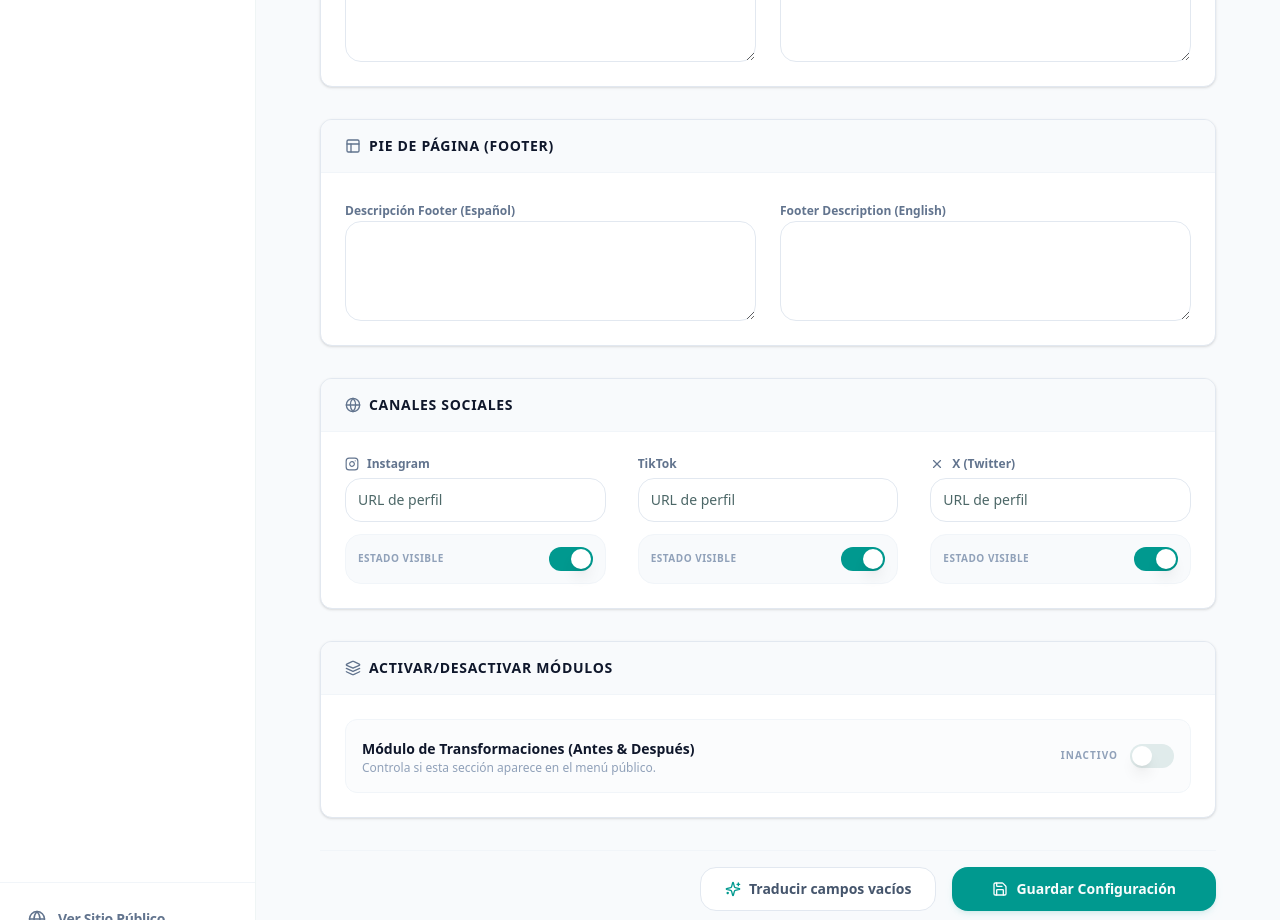
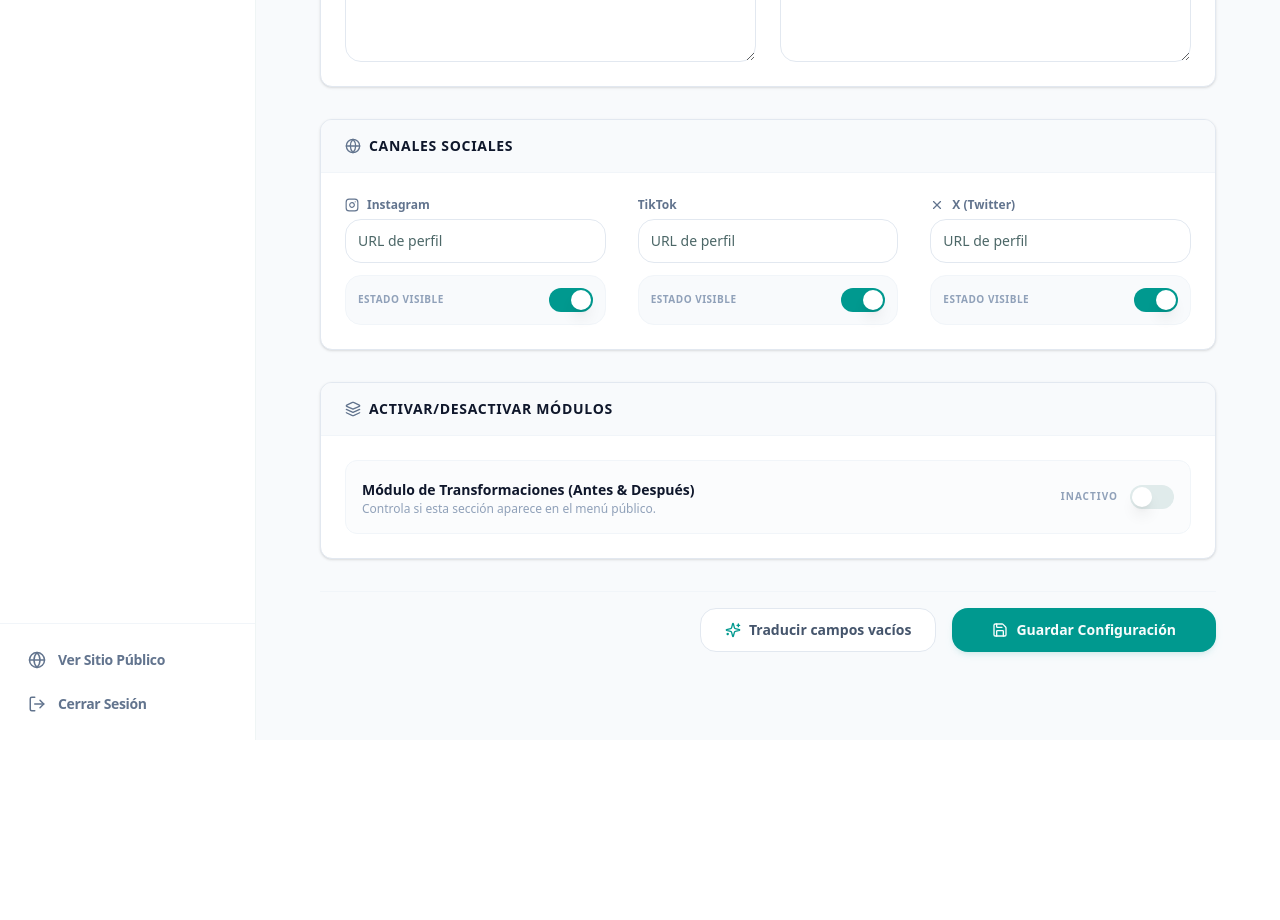
Before and after one commit to royalabsolute/Groomerspainc, a Next.js app: page /en/admin/config in a window 1280 px wide. Shown: the part 1280-2200 px from the top of the page. After the commit the page ends 2020 px from the top, so only its background shows below. Built offline with nearby package versions, Linux system fonts and the light colour scheme; no server answers; the database is empty; sample sign-in values are in the browser's storage.

Commit message:
fix: remove duplicated footer settings section

```diff
--- a/src/components/admin/SettingsForm.tsx
+++ b/src/components/admin/SettingsForm.tsx
@@ -184,25 +184,6 @@ export default function SettingsForm({ initialData }: SettingsFormProps) {
                 </CardContent>
             </Card>
 
-            {/* Footer Section */}
-            <Card className="border-slate-200 shadow-sm overflow-hidden rounded-xl bg-white">
-                <div className="bg-slate-50 px-6 py-4 border-b border-slate-100 flex items-center space-x-2">
-                    <Layout className="h-4 w-4 text-slate-500" />
-                    <h3 className="font-bold text-slate-900 text-sm uppercase tracking-wider">Pie de Página (Footer)</h3>
-                </div>
-                <CardContent className="p-6 space-y-6">
-                    <div className="grid grid-cols-1 md:grid-cols-2 gap-6">
-                        <div className="space-y-1.5">
-                            <Label htmlFor="footerDescEs" className="text-xs font-semibold text-slate-500">Descripción Footer (Español)</Label>
-                            <Textarea id="footerDescEs" value={formData.footerDescEs || ""} onChange={handleChange} className="min-h-[100px] border-slate-200 rounded-lg" />
-                        </div>
-                        <div className="space-y-1.5">
-                            <Label htmlFor="footerDescEn" className="text-xs font-semibold text-slate-500">Footer Description (English)</Label>
-                            <Textarea id="footerDescEn" value={formData.footerDescEn || ""} onChange={handleChange} className="min-h-[100px] border-slate-200 rounded-lg" />
-                        </div>
-                    </div>
-                </CardContent>
-            </Card>
 
             {/* Social Media */}
             <Card className="border-slate-200 shadow-sm overflow-hidden rounded-xl bg-white">
```
